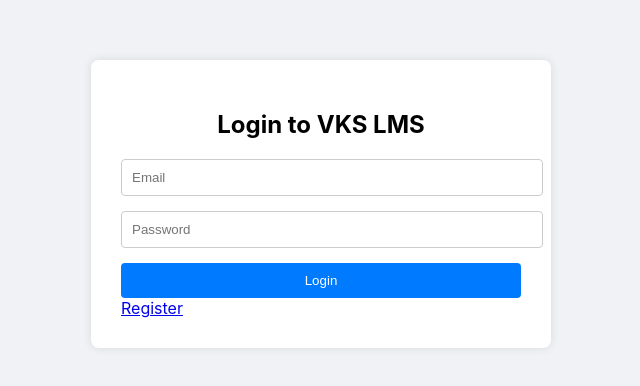
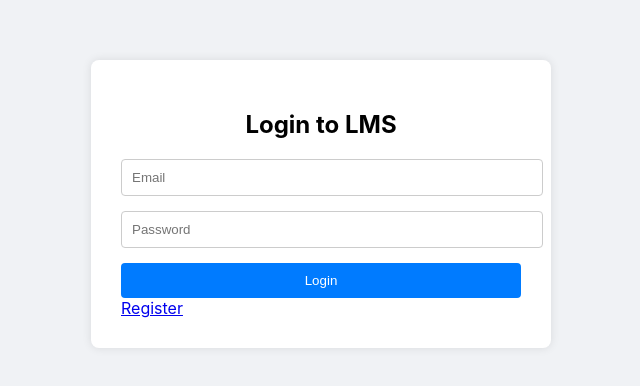
Before and after one commit to MayuriLad21/LMS_UI_React, a React (Create React App) app: page / in a window 1280 px wide. Shown: the part 196-582 px from the top of the page, without its empty margins (319-959 px from the left). Built offline with nearby package versions, Linux system fonts and the light colour scheme.

Commit message:
update login page

```diff
--- a/src/components/Login.js
+++ b/src/components/Login.js
@@ -41,7 +41,7 @@ export default function Login() {
 
      <div style={styles.wrapper}>
       <form onSubmit={handleLogin} style={styles.form}>
-        <h2 style={styles.title}>Login to VKS LMS</h2>
+        <h2 style={styles.title}>Login to LMS</h2>
         <input
           type="email"
           placeholder="Email"
```
